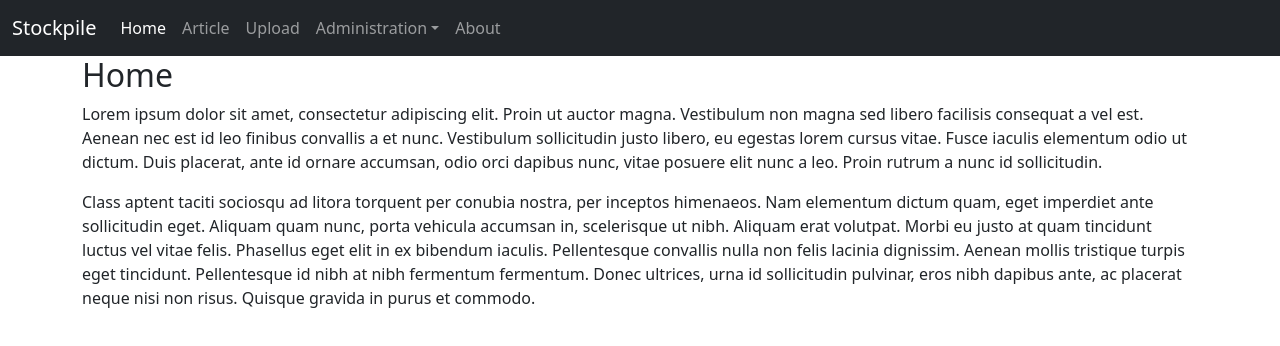
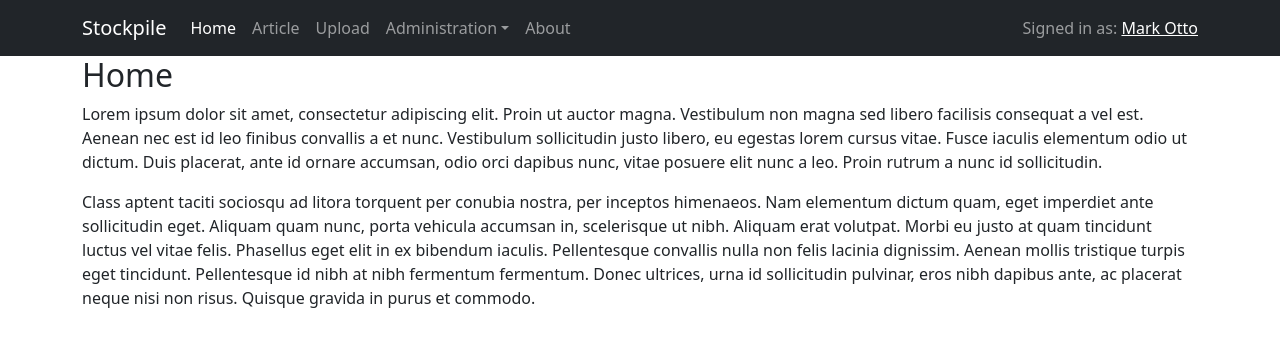
Before and after one commit to richmondchng/stockpile-app, a React (Create React App) app in the folder stockpile-web/: page / in a window 1280 px wide. Shown: the top 346 px of the page. Built offline with nearby package versions, Linux system fonts and the light colour scheme.

Commit message:
update navigation to use react-bootstrap lib

```diff
--- a/stockpile-web/public/index.html
+++ b/stockpile-web/public/index.html
@@ -10,10 +10,16 @@
       content="Web site created using create-react-app"
     />
     <link rel="manifest" href="%PUBLIC_URL%/manifest.json" />
-    <link href="https://cdn.jsdelivr.net/npm/bootstrap@5.0.2/dist/css/bootstrap.min.css" rel="stylesheet" integrity="sha384-EVSTQN3/azprG1Anm3QDgpJLIm9Nao0Yz1ztcQTwFspd3yD65VohhpuuCOmLASjC" crossorigin="anonymous">
+    <!-- <link href="https://cdn.jsdelivr.net/npm/bootstrap@5.0.2/dist/css/bootstrap.min.css" rel="stylesheet" integrity="sha384-EVSTQN3/azprG1Anm3QDgpJLIm9Nao0Yz1ztcQTwFspd3yD65VohhpuuCOmLASjC" crossorigin="anonymous">
     <script src="https://cdn.jsdelivr.net/npm/@popperjs/core@2.9.2/dist/umd/popper.min.js" integrity="sha384-IQsoLXl5PILFhosVNubq5LC7Qb9DXgDA9i+tQ8Zj3iwWAwPtgFTxbJ8NT4GN1R8p" crossorigin="anonymous"></script>
     <script src="https://cdn.jsdelivr.net/npm/bootstrap@5.0.2/dist/js/bootstrap.min.js" integrity="sha384-cVKIPhGWiC2Al4u+LWgxfKTRIcfu0JTxR+EQDz/bgldoEyl4H0zUF0QKbrJ0EcQF" crossorigin="anonymous"></script>
-    <link rel="stylesheet" href="https://cdn.jsdelivr.net/npm/bootstrap-icons@1.5.0/font/bootstrap-icons.css">
+    <link rel="stylesheet" href="https://cdn.jsdelivr.net/npm/bootstrap-icons@1.5.0/font/bootstrap-icons.css"> -->
+    <link
+      rel="stylesheet"
+      href="https://cdn.jsdelivr.net/npm/bootstrap@5.1.0/dist/css/bootstrap.min.css"
+      integrity="sha384-KyZXEAg3QhqLMpG8r+8fhAXLRk2vvoC2f3B09zVXn8CA5QIVfZOJ3BCsw2P0p/We"
+      crossorigin="anonymous"
+    />
     <title>React App</title>
   </head>
   <body>
--- a/stockpile-web/src/components/common/navigation/NavBar.js
+++ /dev/null
@@ -1,32 +0,0 @@
-// import PropTypes from 'prop-types';
-// import NavBarItem from './NavBarItem';
-
-/**
- * Page navigation bar.
- */
-const NavBar = ({brand, children}) => {
-    return (
-        <nav className="navbar navbar-expand-sm navbar-dark bg-dark">
-            <div className="container-fluid">
-                <a className="navbar-brand" href="/">{brand}</a>
-                <button className="navbar-toggler" type="button" data-bs-toggle="collapse" data-bs-target="#navbarText" aria-controls="navbarText" aria-expanded="false" aria-label="Toggle navigation">
-                    <span className="navbar-toggler-icon"></span>
-                </button>
-                <div className="collapse navbar-collapse" id="navbarText">
-                    <ul className="navbar-nav">
-                        {children}
-                    </ul>
-                </div>
-            </div>
-        </nav>
-    )
-}
-
-// NavBar.propTypes = {
-//     children: PropTypes.oneOfType([
-//         PropTypes.arrayOf(NavBarItem),
-//         PropTypes.objectOf(NavBarItem)
-//     ])
-// }
-
-export default NavBar
--- /dev/null
+++ b/stockpile-web/src/components/common/navigation/NavBar.jsx
@@ -0,0 +1,57 @@
+import Navbar from 'react-bootstrap/Navbar';
+import Nav from 'react-bootstrap/Nav';
+import Container from 'react-bootstrap/Container';
+import PropTypes from 'prop-types';
+import NavBarItem from './NavBarItem';
+import NavBarMenu from './NavBarMenu';
+
+/**
+ * Page navigation bar.
+ */
+const NavBar = ({brand, home, children}) => {
+    return (
+        <Navbar collapseOnSelect bg="dark" variant="dark" expand="lg">
+            <Container>
+                <Navbar.Brand href={home}>{brand}</Navbar.Brand>
+                <Navbar.Toggle aria-controls="responsive-navbar-nav" />
+                <Navbar.Collapse id="responsive-navbar-nav">
+                    <Nav className="me-auto">
+                        {children}
+                    </Nav>
+                    <Navbar.Text>
+                        Signed in as: <a href="#login">Mark Otto</a>
+                    </Navbar.Text>
+                </Navbar.Collapse>
+            </Container>
+        </Navbar>
+    )
+}
+
+NavBar.propTypes = {
+    brand: PropTypes.node,
+    home: PropTypes.string.isRequired,
+    children: PropTypes.oneOfType([
+        PropTypes.shape({
+            type: PropTypes.oneOf([NavBarItem])
+        }),
+        PropTypes.shape({
+            type: PropTypes.oneOf([NavBarMenu])
+        }),
+        PropTypes.arrayOf(
+            PropTypes.oneOfType([
+                PropTypes.shape({
+                    type: PropTypes.oneOf([NavBarItem])
+                }),
+                PropTypes.shape({
+                    type: PropTypes.oneOf([NavBarMenu])
+                })
+            ])
+        )
+    ])
+}
+NavBar.defaultProps = {
+    brand: "Hello World",
+    home: "/"
+}
+
+export default NavBar
--- a/stockpile-web/src/components/common/navigation/NavBarItem.js
+++ /dev/null
@@ -1,38 +0,0 @@
-import { Link } from 'react-router-dom';
-
-/**
- * Single navigation item.
- * id = menu Id
- * label = Menu item label
- * link = Link to page, or # by default
- * active = If it is the current active page, false by default
- */
-const NavBarItem = ({id, label, link = "#", active = false, children}) => {
-    const listItemClass = children ? 'nav-item dropdown' : 'nav-time';
-
-    let menuLink
-    if(!children) {
-        // single level menu item
-        const activeClass = active ? 'nav-link active' : 'nav-link ';
-        const ariaCurrent = active ? {"aria-current":"page"} : {};
-        menuLink = <Link id={id} className={activeClass} {... ariaCurrent} to={link}>{label}</Link>;
-    } else {
-        // has sub-level menu item
-        menuLink = <Link id={id} to={link} className="nav-link dropdown-toggle" role="button" data-bs-toggle="dropdown" aria-expanded="false">{label}</Link>
-    }
-
-    let menuChildList
-    if(children) {
-        // add list to build child nav item
-        menuChildList = <ul className="dropdown-menu bg-dark" aria-labelledby={id}>{children}</ul>;
-    }
-
-    return (
-        <li className={listItemClass}>
-            {menuLink}
-            {menuChildList}
-        </li>
-    )
-}
-
-export default NavBarItem
--- /dev/null
+++ b/stockpile-web/src/components/common/navigation/NavBarItem.jsx
@@ -0,0 +1,29 @@
+import Nav from 'react-bootstrap/Nav';
+import PropTypes from 'prop-types';
+
+/**
+ * Single navigation item.
+ * id = menu Id
+ * children = Menu item label
+ * link = Link to page, or # by default
+ * active = If it is the current active page, false by default
+ */
+const NavBarItem = ({id, link = "#", active = false, children}) => {
+    return (
+        <Nav.Item>
+            <Nav.Link eventKey={id} active={active} href={link}>{children}</Nav.Link>
+        </Nav.Item>
+    )
+}
+
+NavBarItem.propTypes = {
+    id : PropTypes.string.isRequired,
+    link: PropTypes.string,
+    active: PropTypes.bool,
+    children: PropTypes.node.isRequired
+}
+NavBarItem.defaultProps = {
+    link: "#",
+    active: false
+}
+export default NavBarItem
--- /dev/null
+++ b/stockpile-web/src/components/common/navigation/NavBarMenu.jsx
@@ -0,0 +1,33 @@
+import NavDropdown from 'react-bootstrap/NavDropdown';
+import PropTypes from 'prop-types';
+import NavBarMenuItem from './NavBarMenuItem';
+
+/**
+ * Item in the nav bar that contains sub-items
+ * @param {*} param0
+ * @returns
+ */
+const NavBarMenu = ({id, label, children}) => {
+    return (
+        <NavDropdown title={label} id={id}>
+            {children}
+        </NavDropdown>
+    )
+}
+
+NavBarMenu.propTypes = {
+    id: PropTypes.string.isRequired,
+    label: PropTypes.string.isRequired,
+    children: PropTypes.oneOfType([
+        PropTypes.shape({
+            type: PropTypes.oneOf([NavBarMenuItem])
+        }),
+        PropTypes.arrayOf(
+            PropTypes.shape({
+                type: PropTypes.oneOf([NavBarMenuItem])
+            })
+        )
+    ]),
+}
+
+export default NavBarMenu
--- /dev/null
+++ b/stockpile-web/src/components/common/navigation/NavBarMenuItem.jsx
@@ -0,0 +1,24 @@
+import NavDropdown from 'react-bootstrap/NavDropdown';
+import PropTypes from 'prop-types';
+
+/**
+ * Navigation sub menu item.
+ * @param {*} param0
+ * @returns
+ */
+const NavBarMenuItem = ({id, link, children}) => {
+    return (
+        <NavDropdown.Item href={link} eventKey={id}>{children}</NavDropdown.Item>
+    )
+}
+
+NavBarMenuItem.propTypes = {
+    id : PropTypes.string.isRequired,
+    link: PropTypes.string,
+    children: PropTypes.node.isRequired
+}
+NavBarMenuItem.defaultProps = {
+    link: "#"
+}
+
+export default NavBarMenuItem
--- a/stockpile-web/src/pages/common/Navigation.js
+++ /dev/null
@@ -1,18 +0,0 @@
-import NavBar from '../../components/common/navigation/NavBar'
-import NavBarItem from '../../components/common/navigation/NavBarItem'
-
-const Navigation = ({brand}) => {
-    return (
-        <NavBar brand={brand}>
-            <NavBarItem id="navHome" label="Home" link="/" active="true"></NavBarItem>
-            <NavBarItem id="navArticle" label="Article" link="/articles"></NavBarItem>
-            <NavBarItem id="navUpload" label="Upload" link="/data-import"></NavBarItem>
-            <NavBarItem id="navAdmin" label="Administration" link="#">
-                <NavBarItem id="navConfigureUploadSchema" label="Upload schema" link="/admin/configure-upload-schemas" />
-            </NavBarItem>
-            <NavBarItem id="navAboutUs" label="About" link="/about" />
-        </NavBar>
-    )
-}
-
-export default Navigation
--- /dev/null
+++ b/stockpile-web/src/pages/common/Navigation.jsx
@@ -0,0 +1,20 @@
+import NavBar from '../../components/common/navigation/NavBar';
+import NavBarItem from '../../components/common/navigation/NavBarItem';
+import NavBarMenu from '../../components/common/navigation/NavBarMenu';
+import NavBarMenuItem from '../../components/common/navigation/NavBarMenuItem';
+
+const Navigation = ({brand}) => {
+    return (
+        <NavBar brand={brand}>
+            <NavBarItem id="navHome" link="/" active={true}>Home</NavBarItem>
+            <NavBarItem id="navArticle" link="/articles">Article</NavBarItem>
+            <NavBarItem id="navUpload" link="/data-import">Upload</NavBarItem>
+            <NavBarMenu id="navAdmin" label="Administration">
+                <NavBarMenuItem id="navConfigureUploadSchema" link="/admin/configure-upload-schemas">Upload schema</NavBarMenuItem>
+            </NavBarMenu>
+            <NavBarItem id="navAboutUs" label="About" link="/about">About</NavBarItem>
+        </NavBar>
+    )
+}
+
+export default Navigation
```
